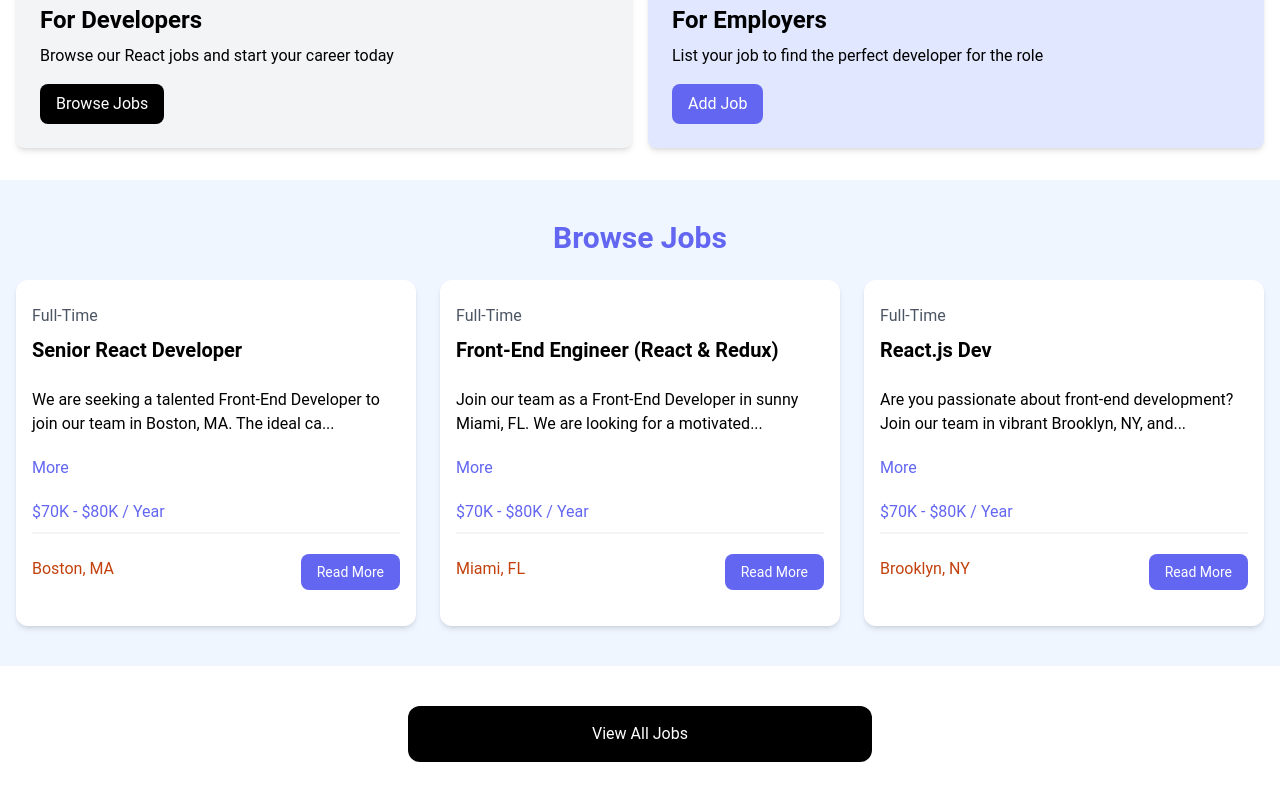
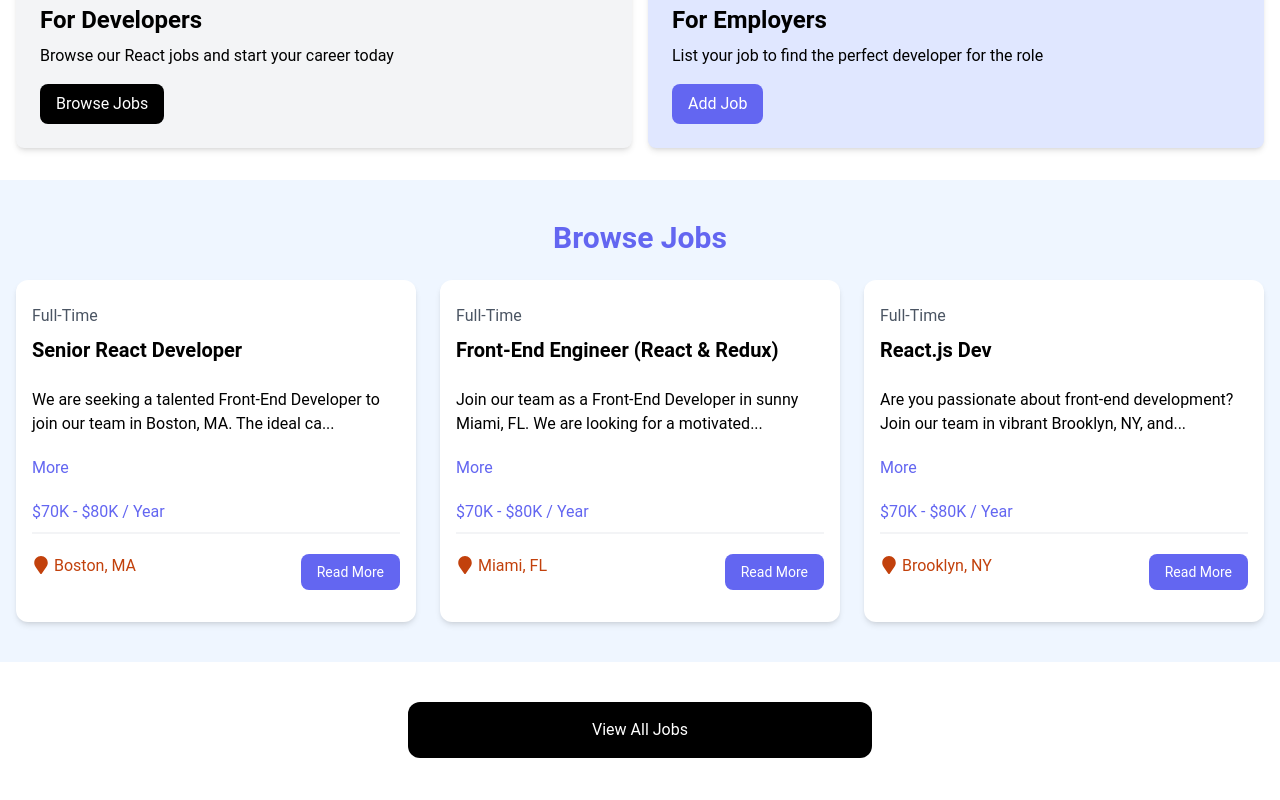
Before and after one commit to karthisp/simple-job-portal, a React (Vite) app: page / in a window 1280 px wide. Shown: the part 429-1229 px from the top of the page. Built offline with nearby package versions, Linux system fonts and the light colour scheme.

Commit message:
add react icons package to show icons

```diff
--- a/package.json
+++ b/package.json
@@ -11,7 +11,8 @@
   },
   "dependencies": {
     "react": "^18.3.1",
-    "react-dom": "^18.3.1"
+    "react-dom": "^18.3.1",
+    "react-icons": "^5.3.0"
   },
   "devDependencies": {
     "@eslint/js": "^9.9.0",
--- a/src/components/JobListing.jsx
+++ b/src/components/JobListing.jsx
@@ -1,4 +1,5 @@
 import { useState } from "react";
+import { FaMapMarker } from "react-icons/fa";
 
 const JobListing = ({
   company,
@@ -38,7 +39,7 @@
 
         <div className="flex flex-col lg:flex-row justify-between mb-4">
           <div className="text-orange-700 mb-3">
-            <i className="fa-solid fa-location-dot text-lg"></i>
+            <FaMapMarker className="inline text-lg mb-1 mr-1" />
             {location}
           </div>
           <a
```
Also changed, not shown: 1 other file (tests, documents, lock files or other folders).
